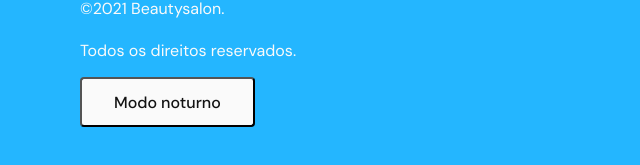
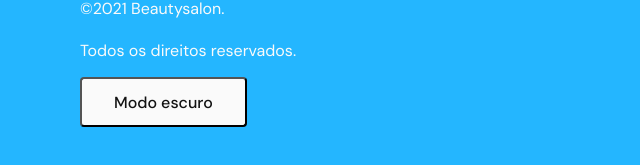
Before and after one commit to DanyloHenrique/originSixDan, a plain HTML site: page index.html in a window 1280 px wide. Shown: the part 3678-3843 px from the top of the page, 0-640 px from the left. Drawn offline with nearby package versions, Linux system fonts and the light colour scheme; files whose address does not match are found by name.

Commit message:
Update index.html

```diff
--- a/index.html
+++ b/index.html
@@ -265,7 +265,7 @@
             <br />
             <a href="#home">
               <button id="mudaCor" class="button" onclick="darkMode()">
-                Modo noturno
+                Modo escuro
               </button>
             </a>
           </p>
```
